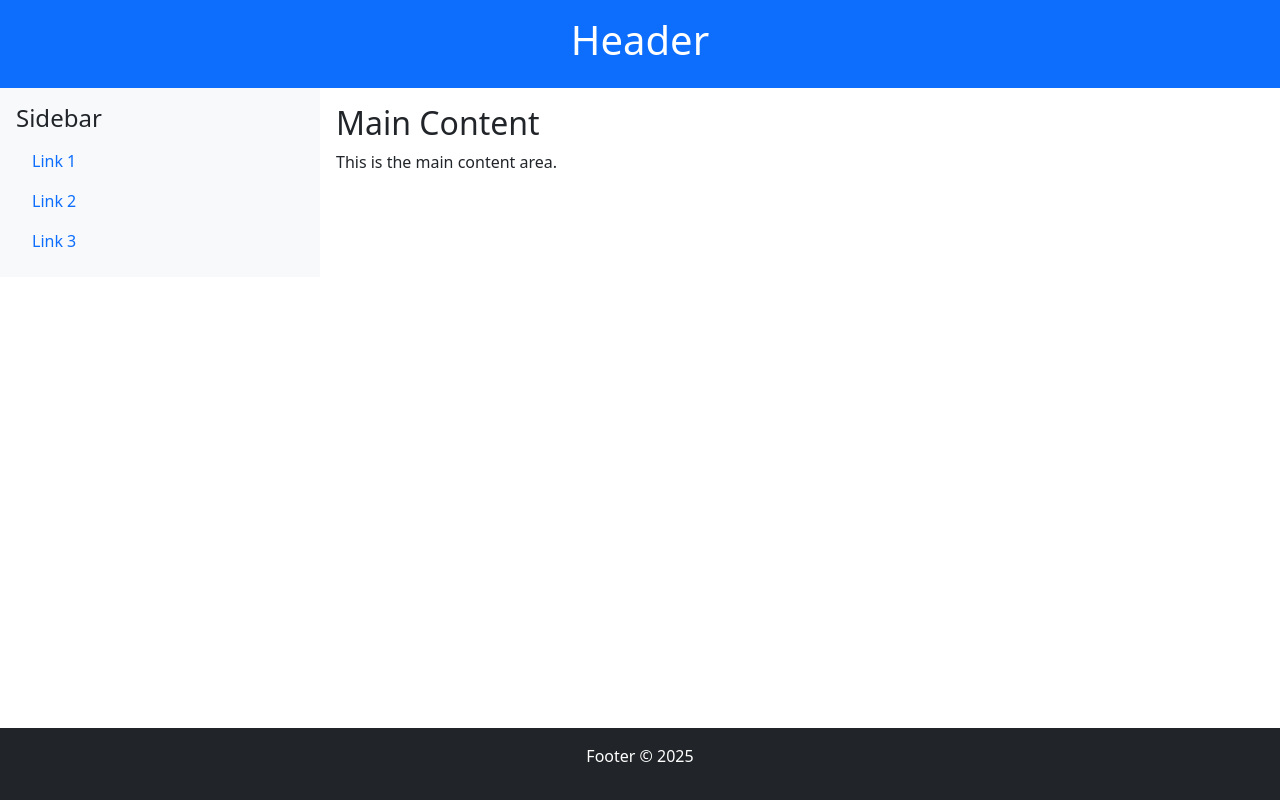
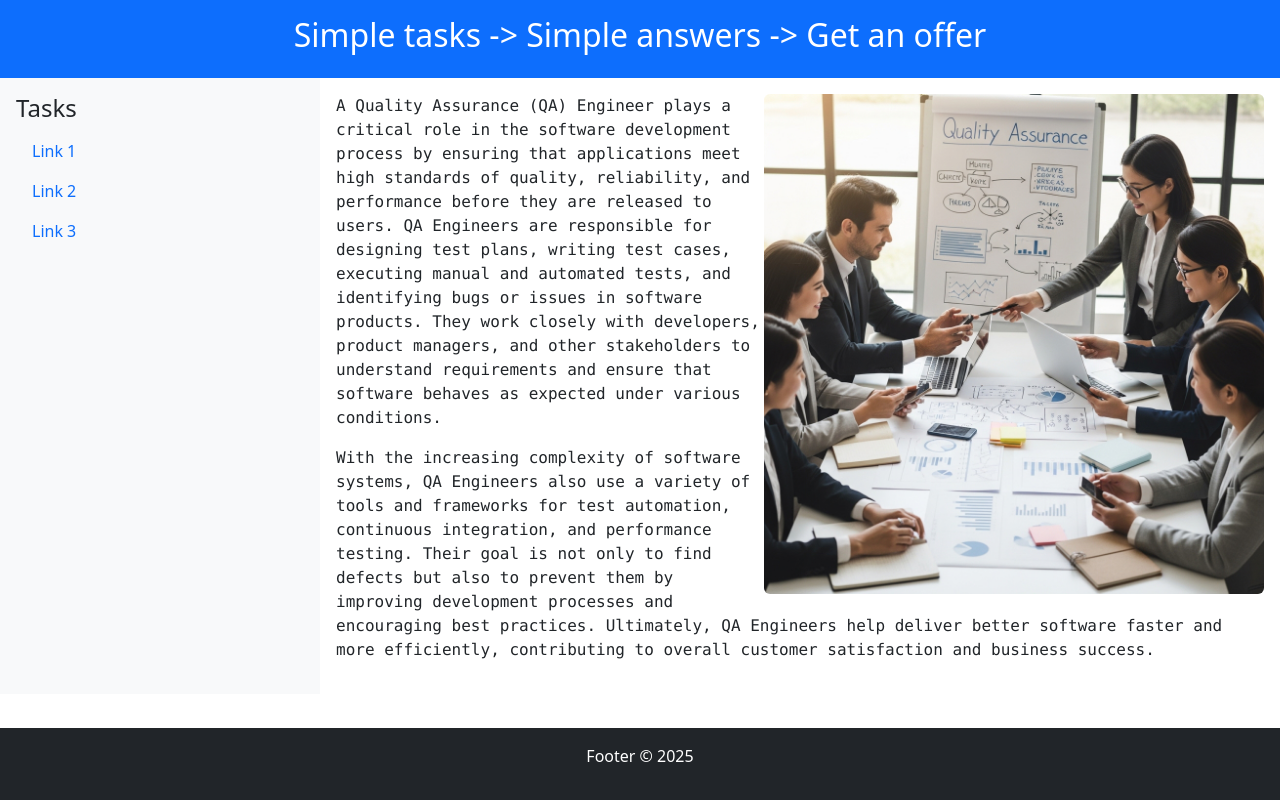
Before and after one commit to Zelinskiy-Aleksandr/InterviewTaskWebApp, a Flask app: page / in a window 1280 px wide. Run offline with Flask 3, Linux system fonts and the light colour scheme.

Commit message:
- add content for main page

```diff
--- a/src/templates/index.html
+++ b/src/templates/index.html
@@ -1,60 +1,6 @@
-<!DOCTYPE html>
-<html lang="en">
-<head>
-  <meta charset="UTF-8">
-  <meta name="viewport" content="width=device-width, initial-scale=1.0">
-  <title>Bootstrap Layout</title>
-  <link href="https://cdn.jsdelivr.net/npm/bootstrap@5.3.0/dist/css/bootstrap.min.css" rel="stylesheet">
-  <style>
-    body, html {
-      height: 100%;
-    }
-    .wrapper {
-      min-height: 100%;
-      display: flex;
-      flex-direction: column;
-    }
-    .content {
-      flex: 1;
-    }
-  </style>
-</head>
-<body>
-  <div class="wrapper">
-    <div class="container-fluid content">
-      <!-- Header -->
-      <header class="row bg-primary text-white text-center p-3">
-        <div class="col">
-          <h1>Header</h1>
-        </div>
-      </header>
-
-      <!-- Main Content -->
-      <div class="row">
-        <!-- Sidebar -->
-        <aside class="col-md-3 bg-light p-3">
-          <h4>Sidebar</h4>
-          <ul class="nav flex-column">
-            <li class="nav-item"><a class="nav-link" href="#">Link 1</a></li>
-            <li class="nav-item"><a class="nav-link" href="#">Link 2</a></li>
-            <li class="nav-item"><a class="nav-link" href="#">Link 3</a></li>
-          </ul>
-        </aside>
-
-        <!-- Main Section -->
-        <main class="col-md-9 p-3">
-          <h2>Main Content</h2>
-          <p>This is the main content area.</p>
-        </main>
-      </div>
-    </div>
-
-    <!-- Footer -->
-    <footer class="bg-dark text-white text-center p-3">
-      <p>Footer &copy; 2025</p>
-    </footer>
-  </div>
-
-  <script src="https://cdn.jsdelivr.net/npm/bootstrap@5.3.0/dist/js/bootstrap.bundle.min.js"></script>
-</body>
-</html>
+{% extends "layout.html" %}
+   {% block main_section %}
+<img src={{ url_for('static', filename='QA.jpg') }} class="img-fluid rounded float-end" style="max-height:500px">
+<p class="font-monospace">A Quality Assurance (QA) Engineer plays a critical role in the software development process by ensuring that applications meet high standards of quality, reliability, and performance before they are released to users. QA Engineers are responsible for designing test plans, writing test cases, executing manual and automated tests, and identifying bugs or issues in software products. They work closely with developers, product managers, and other stakeholders to understand requirements and ensure that software behaves as expected under various conditions.</p>
+<p class="font-monospace">With the increasing complexity of software systems, QA Engineers also use a variety of tools and frameworks for test automation, continuous integration, and performance testing. Their goal is not only to find defects but also to prevent them by improving development processes and encouraging best practices. Ultimately, QA Engineers help deliver better software faster and more efficiently, contributing to overall customer satisfaction and business success.</p>
+   {% endblock %}
--- /dev/null
+++ b/src/templates/layout.html
@@ -0,0 +1,75 @@
+<!DOCTYPE html>
+<html lang="en">
+<head>
+  <meta charset="UTF-8">
+  <meta name="viewport" content="width=device-width, initial-scale=1.0">
+  <title>Bootstrap Layout</title>
+  <link href="https://cdn.jsdelivr.net/npm/bootstrap@5.3.0/dist/css/bootstrap.min.css" rel="stylesheet">
+  <style>
+    body, html {
+      height: 100%;
+    }
+    .wrapper {
+      min-height: 100%;
+      display: flex;
+      flex-direction: column;
+    }
+    .content {
+      flex: 1;
+    }
+  </style>
+</head>
+<body>
+  <div class="wrapper">
+    <div class="container-fluid content">
+      <!-- Header -->
+      <header class="row bg-primary text-white text-center p-3">
+        <div class="col">
+          <h2>Simple tasks -> Simple answers -> Get an offer</h2>
+        </div>
+      </header>
+
+            <!-- Mobile Dropdown Sidebar -->
+      <div class="d-md-none bg-light p-3">
+        <div class="dropdown">
+          <button class="btn btn-secondary dropdown-toggle w-100" type="button" id="dropdownMenuButton" data-bs-toggle="dropdown" aria-expanded="false">
+            Tasks
+          </button>
+          <ul class="dropdown-menu w-100" aria-labelledby="dropdownMenuButton">
+            <li><a class="dropdown-item" href="#">Link 1</a></li>
+            <li><a class="dropdown-item" href="#">Link 2</a></li>
+            <li><a class="dropdown-item" href="#">Link 3</a></li>
+          </ul>
+        </div>
+      </div>
+
+      <!-- Main Content -->
+      <div class="row">
+        <!-- Sidebar -->
+        <aside class="col-md-3 d-none d-md-block bg-light p-3">
+          <h4>Tasks</h4>
+          <ul class="nav flex-column">
+            <li class="nav-item"><a class="nav-link" href="#">Link 1</a></li>
+            <li class="nav-item"><a class="nav-link" href="#">Link 2</a></li>
+            <li class="nav-item"><a class="nav-link" href="#">Link 3</a></li>
+          </ul>
+        </aside>
+
+        <!-- Main Section -->
+        <main class="col-md-9 p-3">
+              {% block main_section %}
+
+              {% endblock %}
+        </main>
+      </div>
+    </div>
+
+    <!-- Footer -->
+    <footer class="bg-dark text-white text-center p-3">
+      <p>Footer &copy; 2025</p>
+    </footer>
+  </div>
+
+  <script src="https://cdn.jsdelivr.net/npm/bootstrap@5.3.0/dist/js/bootstrap.bundle.min.js"></script>
+</body>
+</html>
```
Also changed, not shown: src/static/QA.jpg (added).
